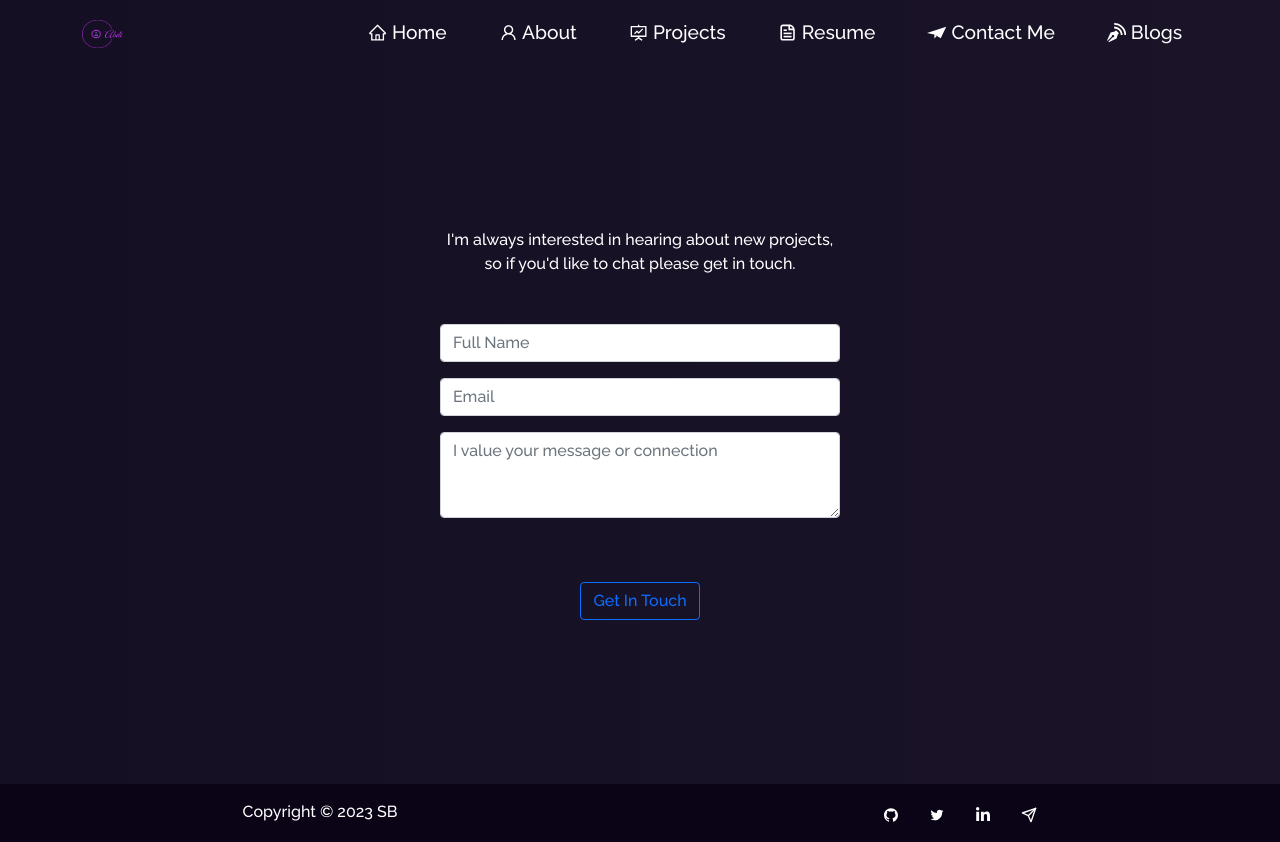
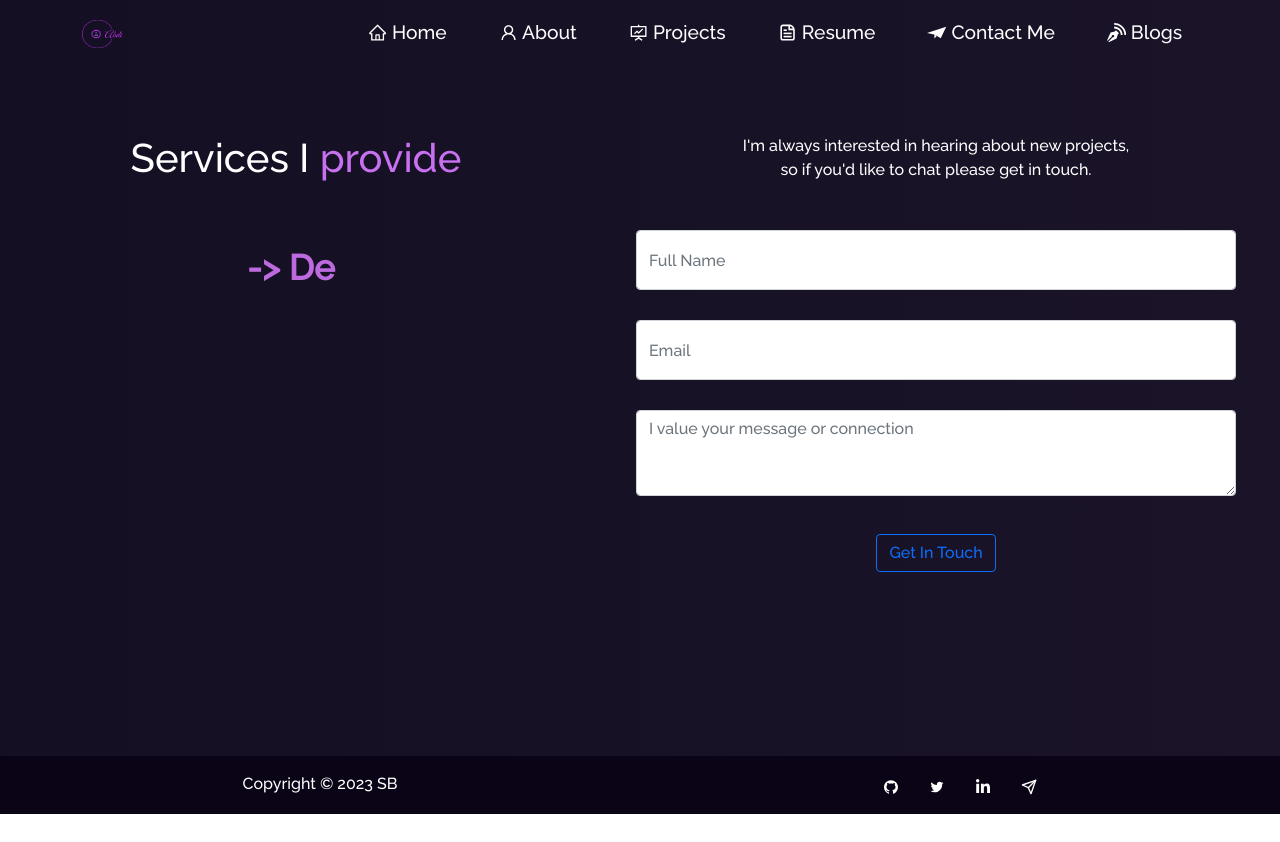
Before and after one commit to Lul-Abdifan/Portoflio, a React (Create React App) app: page /contact in a window 1280 px wide. After the commit the page ends 814 px from the top, so only its background shows below. Built offline with nearby package versions, Linux system fonts and the light colour scheme.

Commit message:
Add services page

```diff
--- a/src/components/Contact/ContactMe.jsx
+++ b/src/components/Contact/ContactMe.jsx
@@ -6,7 +6,7 @@ import React, { useRef, useState } from 'react';
 import emailjs from '@emailjs/browser';
 import { toast } from 'react-toastify';
 import 'react-toastify/dist/ReactToastify.css';
-
+import Typewriter from "typewriter-effect";
 
 const ContactMe = () => {
   const [data,setData]=useState({
@@ -42,9 +42,6 @@ const ContactMe = () => {
         pauseOnHover: true,
       })
 
-
-
-
     }, (error) => {
         console.log(error.text);
         toast.error("Oop,The message is not sent!", {
@@ -59,7 +56,26 @@ const ContactMe = () => {
 
 
     return (
-    <div>
+    <div className="contact">
+      <Container fluid className="contact-section">
+        <h1> Services I <span className="purple">provide</span></h1>
+        <br/>
+        <br/>
+        <Typewriter
+      options={{
+        strings: [
+          "->  Development",
+          "->  Testing",
+          "->  Debugging",
+          "->  Deployment",
+        ],
+        autoStart: true,
+        loop: true,
+        deleteSpeed: 100,
+      }}
+    />
+      </Container>
+
         <Container fluid className="contact-section">
           <p >
    I'm always interested in hearing about new projects, <br/>
@@ -73,9 +89,7 @@ const ContactMe = () => {
       <Form.Group className="m-3" controlId="exampleForm.ControlInput1">
         <Form.Control type="email" name="from_email" placeholder="Email" required className="custom-input" value={data.from_email} onChange={handleChange}/>
       </Form.Group>
-
-
-      <Form.Group className="m-3 custom-input" controlId="exampleForm.ControlTextarea1">
+           <Form.Group className="m-3 custom-input" controlId="exampleForm.ControlTextarea1">
        <Form.Control name="message" as="textarea" rows={3} required value={data.message} placeholder="I value your message or connection" onChange={handleChange}/>
       </Form.Group>
          <Button type="submit" className="m-5" variant="outline-primary" required>Get In Touch</Button>{' '}
--- a/src/style.css
+++ b/src/style.css
@@ -605,21 +605,27 @@ button:focus {
   }
   .custom-input{
     max-width: 400px;
+    /* margin: 30px; */
   }
 }
 /* --------- */
 /* Resume */
 /* --------- */
-
+.contact{
+  display: flex;
+  justify-content: space-evenly;
+}
 .contact-section, .resume-section {
   position: relative !important;
-  padding-top: 10%;
+  padding-top: 5%;
 
-  color: white !important;
+  /* color: white !important; */
 }
 
 .contact-section{
-  margin:100px auto;
+margin-top:70px;
+margin-bottom: 120px;
+color: white;
 }
 .resume-content{
 
@@ -651,6 +657,10 @@ button:focus {
 }
 
 @media (max-width: 767px) {
+  .contact{
+    display: flex;
+    flex-direction: column;
+  }
   .resume-content{
     display: flex !important;
     flex-direction: column;
@@ -664,9 +674,6 @@ button:focus {
 
 
 }
-
-
-
 
 
 .like-item {
@@ -705,7 +712,7 @@ button:focus {
 }
 /* contact user */
 .custom-input{
-width: 400px;
-  display: flex !important;
-  justify-content: center;
+  height: 60px;
+width: 600px;
+margin-bottom:30px;
 }
```
Also changed, not shown: src/components/Contact/type.js (added).
